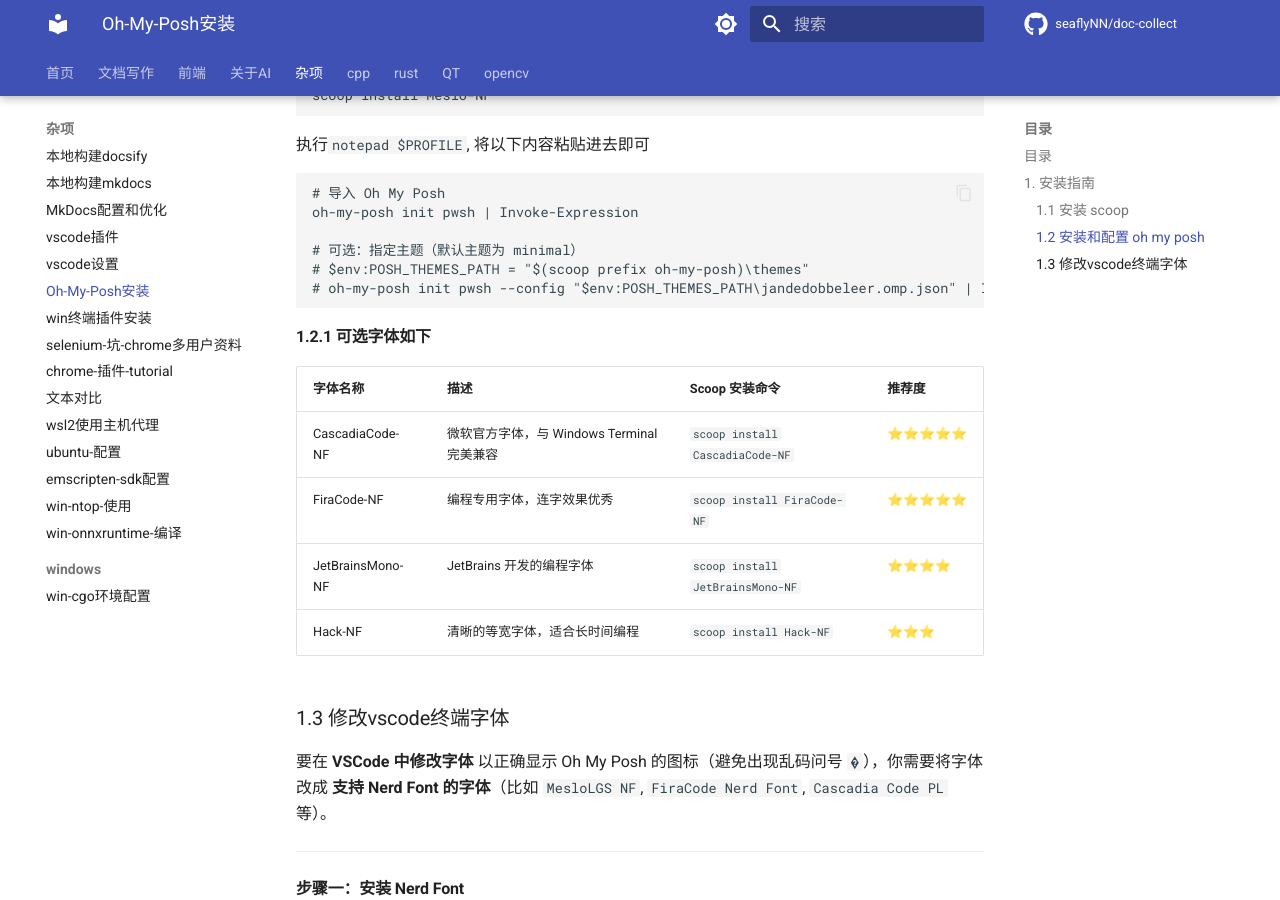
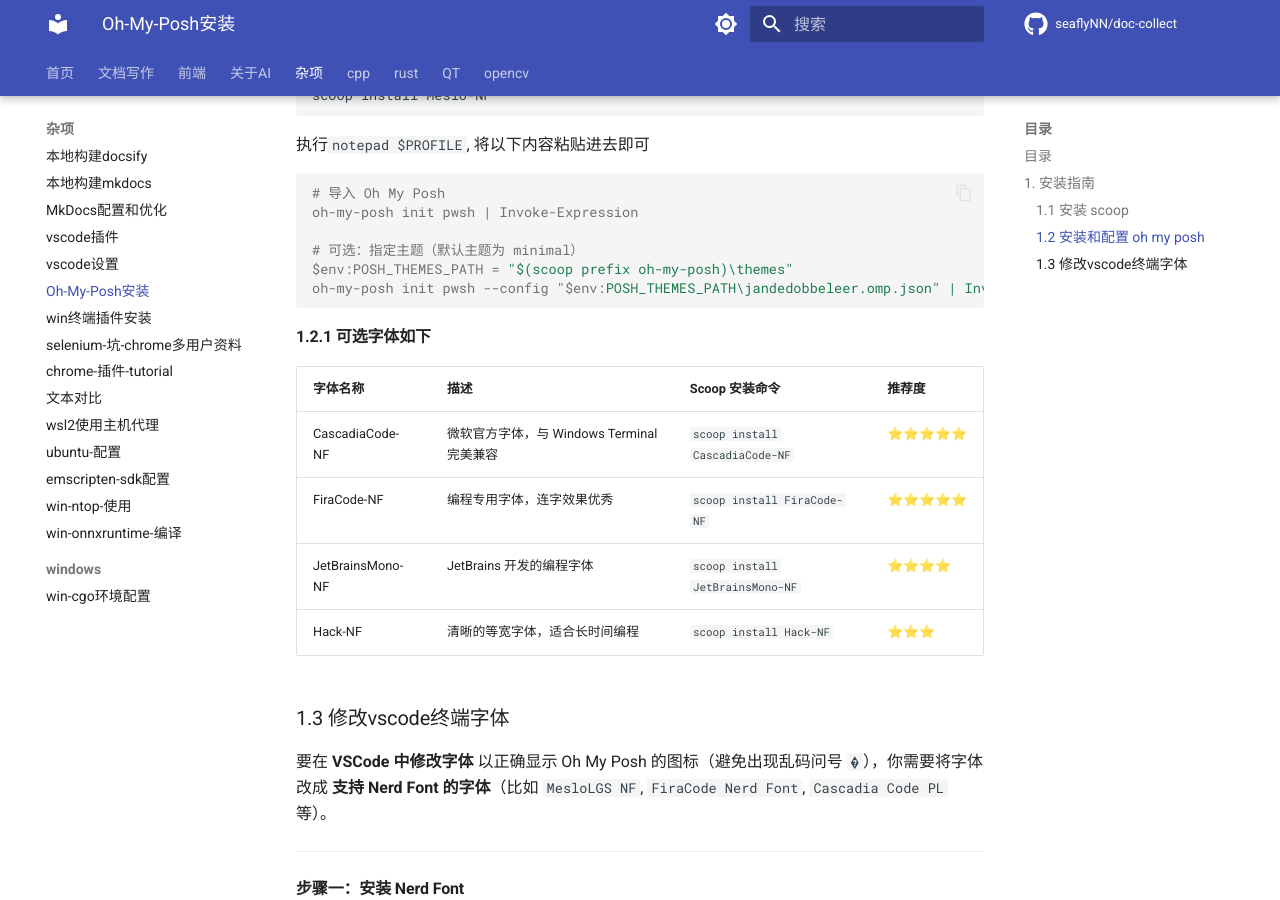
Before and after one commit to seaflyNN/doc-collect, an MkDocs documentation site: the page built from docs/杂项/Oh-My-Posh安装.md, in a window 1280 px wide and 900 px high, scrolled down 1028 px. Built offline with MkDocs 1.6.1 and Material for MkDocs 9.7.7, drawn with Linux system fonts in a browser that asks for light colours; comment, search, counter and statistics services are not loaded.

Commit message:
更新Oh My Posh文档，修正配置示例格式，确保主题配置的正确性，提升开发者使用体验。

````diff
--- a/docs/杂项/Oh-My-Posh安装.md
+++ b/docs/杂项/Oh-My-Posh安装.md
@@ -35,13 +35,13 @@ scoop bucket add nerd-fonts
 scoop install Meslo-NF
 ```
 执行`notepad $PROFILE`, 将以下内容粘贴进去即可
-```
+```ini
 # 导入 Oh My Posh
 oh-my-posh init pwsh | Invoke-Expression
 
 # 可选：指定主题（默认主题为 minimal）
-# $env:POSH_THEMES_PATH = "$(scoop prefix oh-my-posh)\themes"
-# oh-my-posh init pwsh --config "$env:POSH_THEMES_PATH\jandedobbeleer.omp.json" | Invoke-Expression
+$env:POSH_THEMES_PATH = "$(scoop prefix oh-my-posh)\themes"
+oh-my-posh init pwsh --config "$env:POSH_THEMES_PATH\jandedobbeleer.omp.json" | Invoke-Expression
 ```
 
 #### 1.2.1 可选字体如下
````
